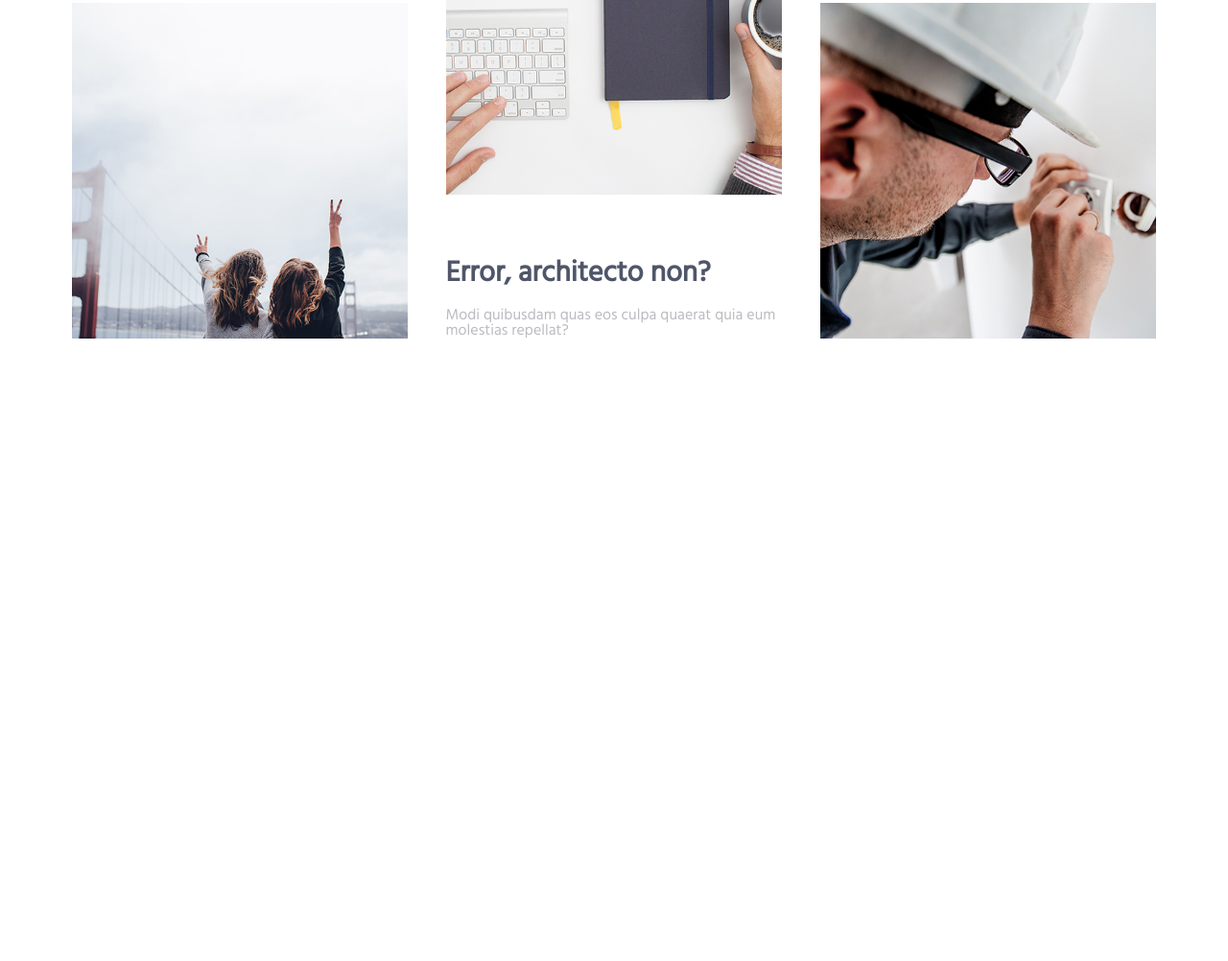
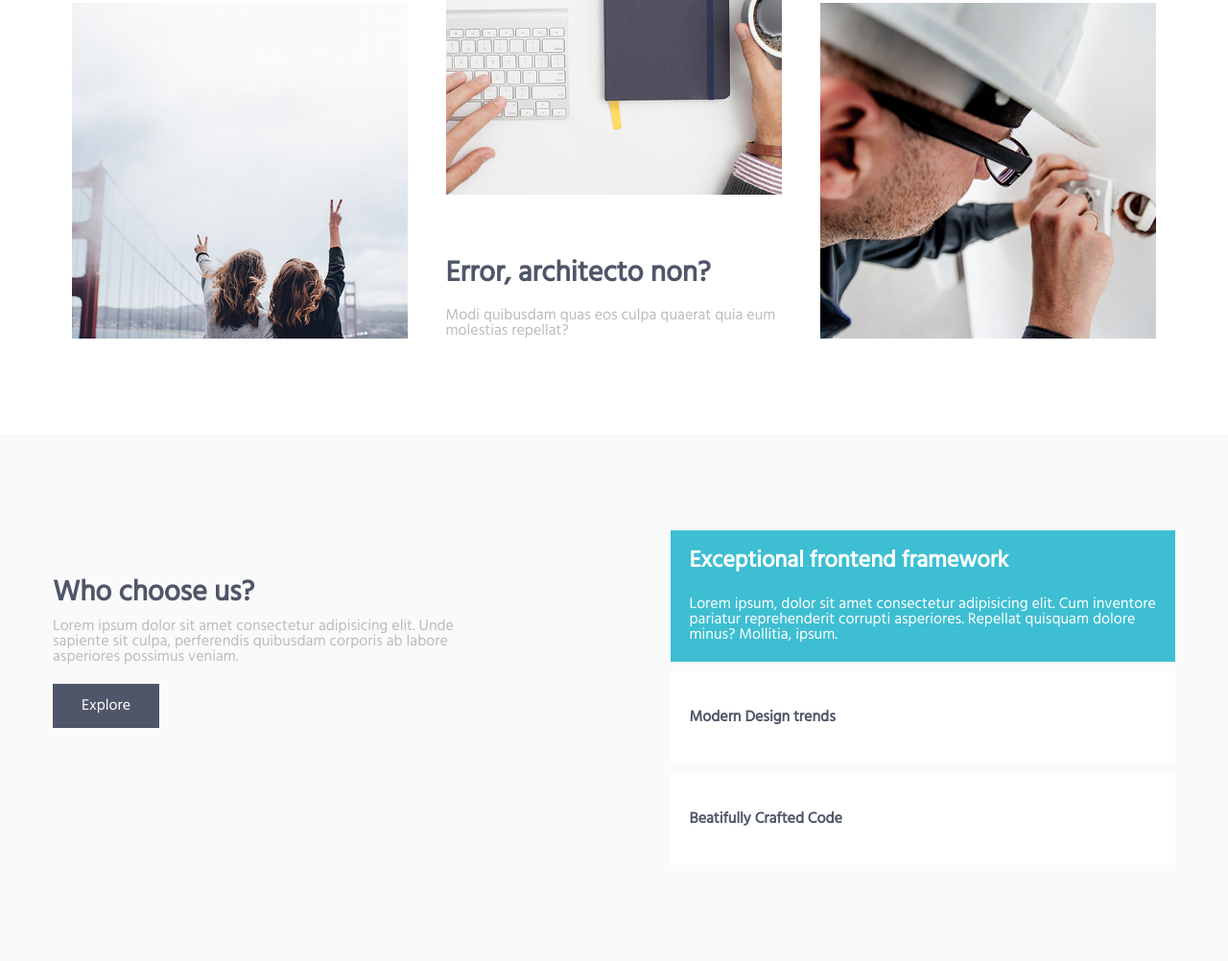
Before and after one commit to NotifyOne/test_HTML_CSS_4, a website: page index.html in a window 1280 px wide. Shown: the part 1341-2343 px from the top of the page at 96% size. Before the commit the page ends 1794 px from the top, so only its background shows below. Drawn offline with Linux system fonts and the light colour scheme.

Commit message:
End section-2-block

```diff
--- a/assets/scss/_variables.scss
+++ b/assets/scss/_variables.scss
@@ -7,3 +7,4 @@ $color-section-1-h2: #505669;
 $color-section-1-p: #BDBAC0;
 
 $color-section-2-bkg: #FAFAFA;
+$color-section-2-blue: #3EBED2;
--- /dev/null
+++ b/assets/scss/blocks/_section-2.scss
@@ -0,0 +1,51 @@
+.section-2 {
+	padding-top: 100px;
+    padding-bottom: 100px;
+    background-color: $color-section-2-bkg;
+	&-who {
+		float: left;
+        width: 40%;
+        margin-top: 50px;
+		h2 {
+			color: $color-section-1-h2;
+			padding-bottom: 12px;
+		}
+		p {
+            color: $color-section-1-p;
+            padding-bottom: 20px;
+        }
+        &--button {
+            background-color: $color-section-1-h2;
+            padding:15px 30px;
+            display: inline-block;
+        }
+	}
+	&-block {
+        width: 45%;;
+		float: right;
+		&-1 {
+            background-color: $color-section-2-blue;
+            color: $color-white;
+            padding: 20px;
+            h3 {
+                font-size: 24px;
+                margin-bottom: 25px;
+                font-weight: 600;
+            }
+
+        }
+        &-2 {
+            margin-top: 10px;
+            background-color: $color-white;
+            padding: 40px 20px;
+            font-weight: 600;
+            color: $color-section-1-h2;
+        }
+
+	}
+	.container:after {
+		content: "";
+		display: table;
+		clear: both;
+	}
+}
--- a/assets/scss/main.scss
+++ b/assets/scss/main.scss
@@ -4,3 +4,4 @@
 @import 'blocks/all';
 @import 'blocks/header';
 @import 'blocks/section-1';
+@import 'blocks/section-2';
--- a/index.html
+++ b/index.html
@@ -67,6 +67,32 @@
             </div>
         </div>
     </section>
+    <section class="section-2">
+        <div class="container">
+            <div class="section-2-who">
+                <h2>Who choose us?</h2>
+                <p>
+                    Lorem ipsum dolor sit amet consectetur adipisicing elit. Unde sapiente sit culpa, perferendis
+                    quibusdam corporis ab labore asperiores possimus veniam.
+                </p>
+                <a href="#" class="button section-2-who--button">
+                    Explore
+                </a>
+            </div>
+            <div class="section-2-block">
+                <div class="section-2-block-1">
+                    <h3>Exceptional frontend framework</h3>
+                    <p>Lorem ipsum, dolor sit amet consectetur adipisicing elit. Cum inventore pariatur reprehenderit corrupti asperiores. Repellat quisquam dolore minus? Mollitia, ipsum.</p>
+                </div>
+                <div class="section-2-block-2">
+                    <h3>Modern Design trends</h3>
+                </div>
+                <div class="section-2-block-2">
+                    <h3>Beatifully Crafted Code</h3>
+                </div>
+            </div>
+        </div>
+    </section>
 </body>
 
 </html>
```
Also changed, not shown: assets/css/main.css.
